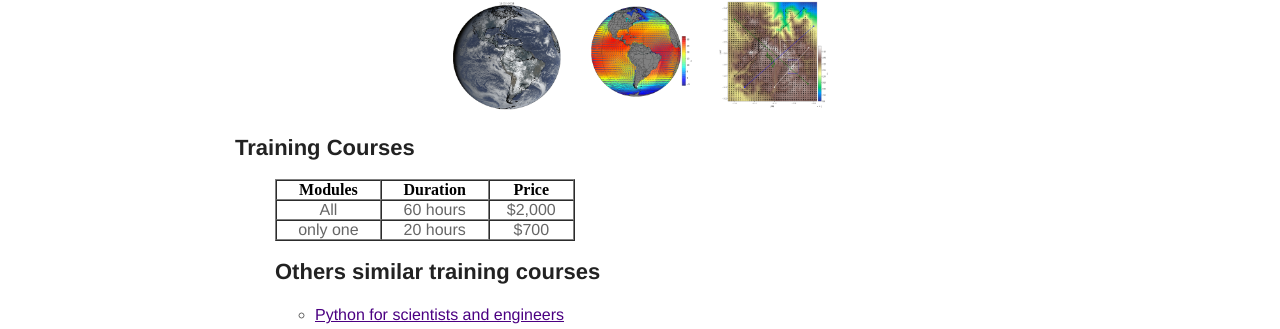
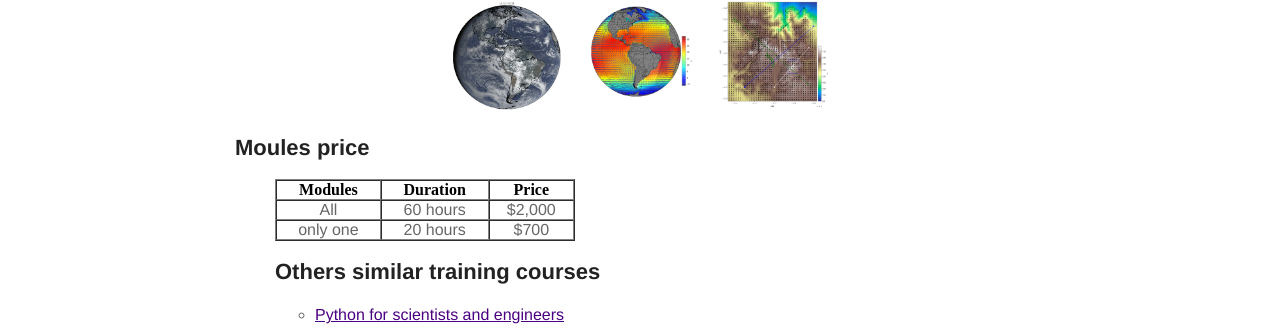
Before and after one commit to vrrp/vrrp.github.io, a Jekyll site: the page built from training/index.html, in a window 1280 px wide. Shown: the part 1230-1559 px from the top of the page. Built offline with Jekyll 4.4.1, drawn with Linux system fonts in a browser that asks for light colours.

Commit message:
up 17:03 18 aug 2024

```diff
--- a/training/index.html
+++ b/training/index.html
@@ -50,8 +50,8 @@ You can choose which programming language you want to take the training. These t
   </tr>
 </table>
 
-<h2 align="left">Training Courses</h2>
-<ul class="Training">
+<h2 align="left">Moules price</h2>
+<ul class="Module price">
   <!---<li>February 01, 2022 (Virtual in real-time), <p style="font-family:Times New Roman; color:darkred">CLOSED</p></li>
   <li>May 01, 2022 (Virtual in real-time), <p style="font-family:Times New Roman; color:darkgreen">limited vacants</p></li>
   <li>September 01, 2022 (Virtual in real-time), <p style="font-family:Times New Roman; color:darkgreen">limited vacants</p></li>
```
